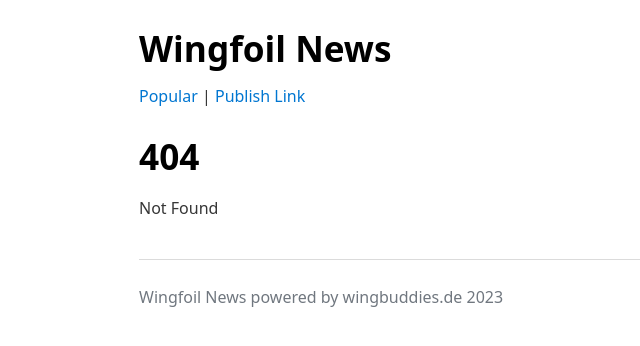
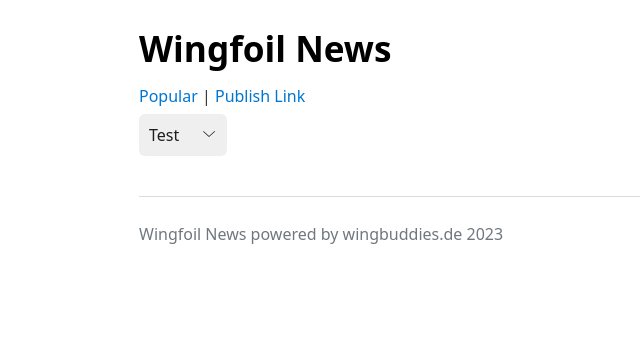
Before and after one commit to rwirdemann/wingfoilnews, a SvelteKit app: page /bytag in a window 1280 px wide. Before the commit this address had no page. Shown: the top 346 px of the page, without its empty margins (101-741 px from the left). Built offline with nearby package versions, Linux system fonts and the light colour scheme.

Commit message:
Adds "by tag" menu link

```diff
--- /dev/null
+++ b/src/routes/bytag/+page.svelte
@@ -0,0 +1,4 @@
+<select style="margin-top: 6px">
+  <option>Test</option>
+  <option>Video</option>
+</select>
```
